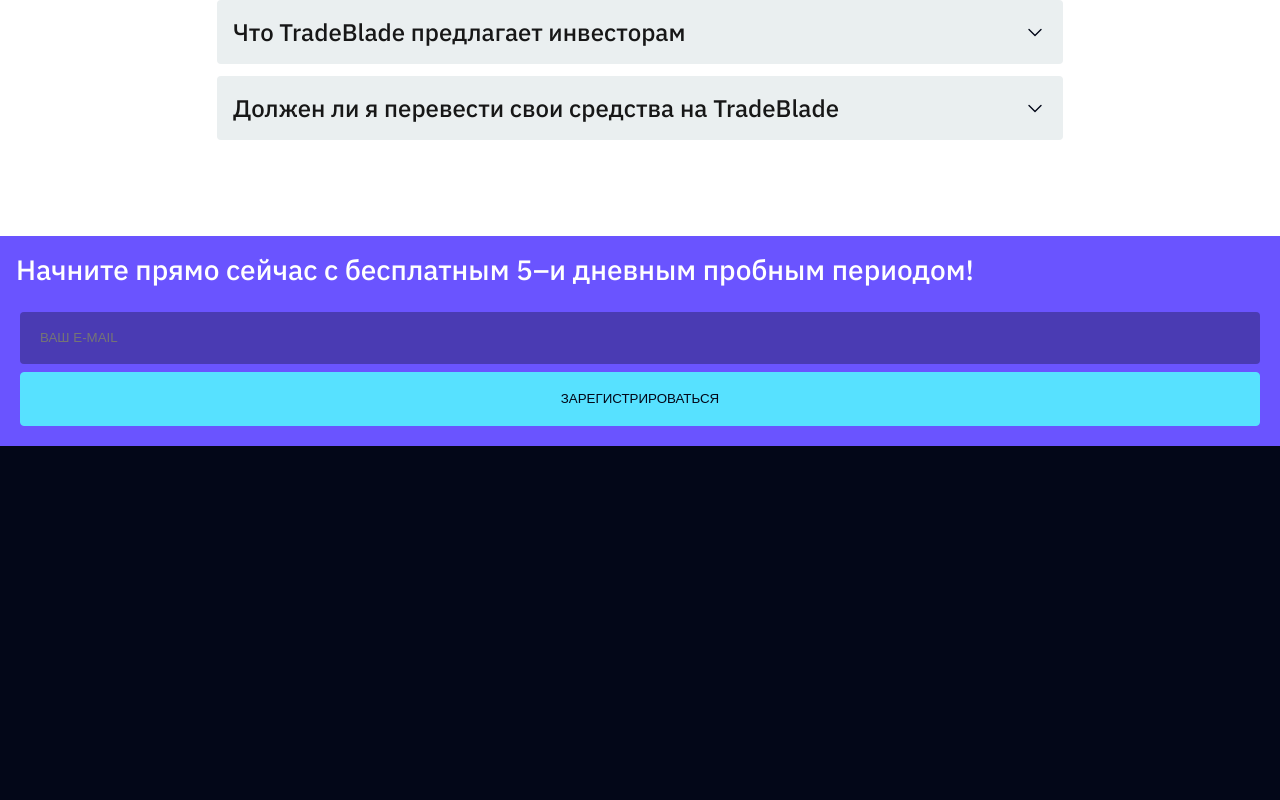
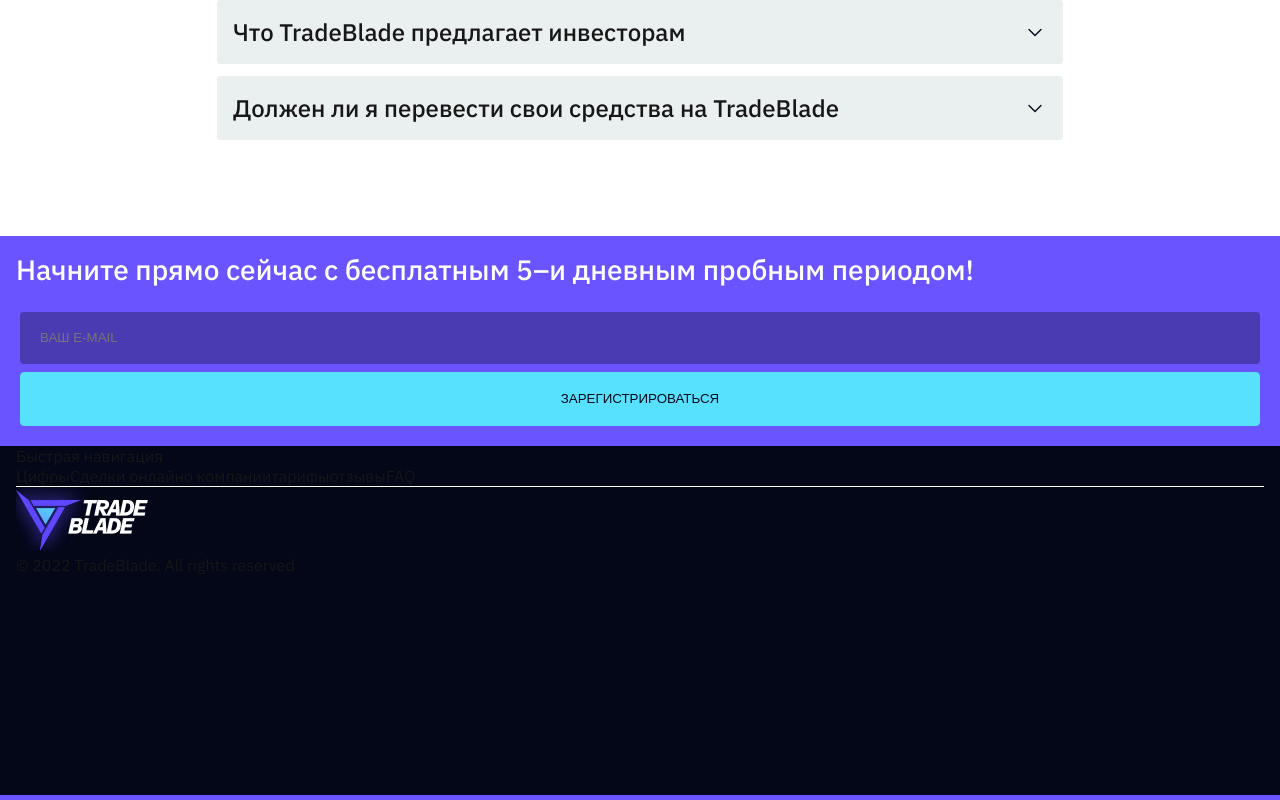
Before and after one commit to gottfried-github/tm-leads-test, a Next.js app: page / in a window 1280 px wide. Shown: the part 4029-4829 px from the top of the page. Before the commit the page ends 4475 px from the top, so only its background shows below. Built offline with nearby package versions, Linux system fonts and the light colour scheme.

Commit message:
wip: start developing Footer

```diff
--- /dev/null
+++ b/src/app/components/Footer/Footer.jsx
@@ -0,0 +1,39 @@
+import styles from './Footer.module.css'
+
+const Footer = () => {
+  return (
+    <footer className={styles.container}>
+      <div className={styles.contentContainer}>
+        <nav className={styles.nav}>
+          <p>Быстрая навигация</p>
+          <div className={styles.navLinksContainer}>
+            <a href="#" className={styles.navItem}>
+              Цифры
+            </a>
+            <a href="#" className={styles.navItem}>
+              Сделки онлайн
+            </a>
+            <a href="#" className={styles.navItem}>
+              о компании
+            </a>
+            <a href="#" className={styles.navItem}>
+              тарифы
+            </a>
+            <a href="#" className={styles.navItem}>
+              отзывы
+            </a>
+            <a href="#" className={styles.navItem}>
+              FAQ
+            </a>
+          </div>
+        </nav>
+        <div className={styles.infoContainer}>
+          <img src="/logo.png" alt="logo" className={styles.logo} />
+          <p className={styles.copyright}>© 2022 TradeBlade. All rights reserved</p>
+        </div>
+      </div>
+    </footer>
+  )
+}
+
+export default Footer
--- /dev/null
+++ b/src/app/components/Footer/Footer.module.css
@@ -0,0 +1,25 @@
+.container {
+  height: 354px;
+  border-bottom: 5px solid var(--purple-0);
+}
+
+.contentContainer {
+  display: grid;
+  grid-template-rows: auto 226px;
+  margin: 0 16px;
+
+  @media (min-width: 1312px) {
+    grid-template-columns: 1fr 492px;
+    margin: 0 auto;
+    max-width: 1280px;
+  }
+}
+
+.infoContainer {
+  border-top: 1px solid var(--white);
+
+  @media (min-width: 1312px) {
+    border-top: none;
+    border-left: 1px solid var(--white);
+  }
+}
--- a/src/app/page.jsx
+++ b/src/app/page.jsx
@@ -11,6 +11,7 @@
 import TestimonialsSection from './components/TestimonialsSection/TestimonialsSection'
 import FaqSection from './components/FaqSection/FaqSection'
 import SignupSection from './components/SignupSection/SignupSection'
+import Footer from './components/Footer/Footer'
 import styles from './page.module.css'
 
 export default function Home() {
@@ -37,6 +38,7 @@
         <TestimonialsSection />
         <FaqSection />
         <SignupSection />
+        <Footer />
       </main>
       {isMobileMenuOpen ? <MobileMenu onClose={handleMenuClose} /> : null}
     </>
```
